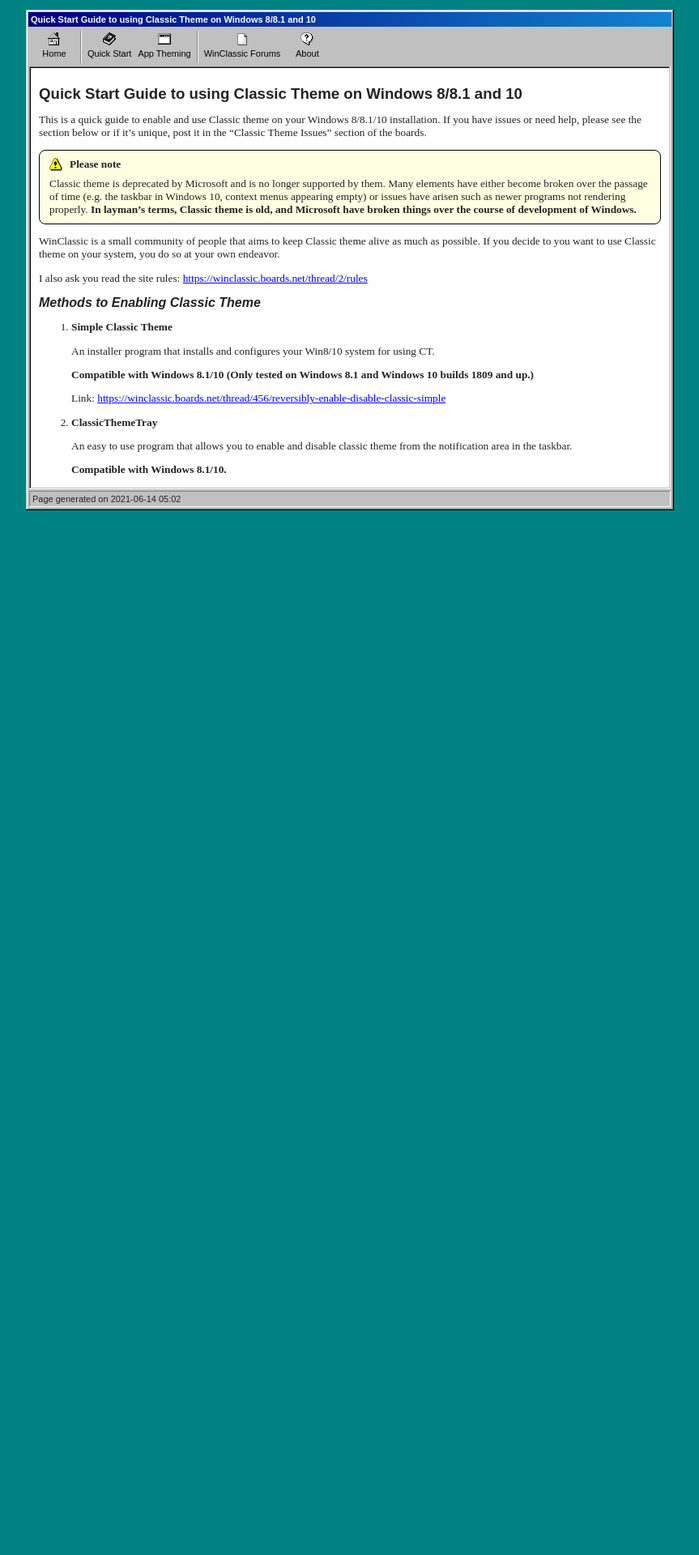
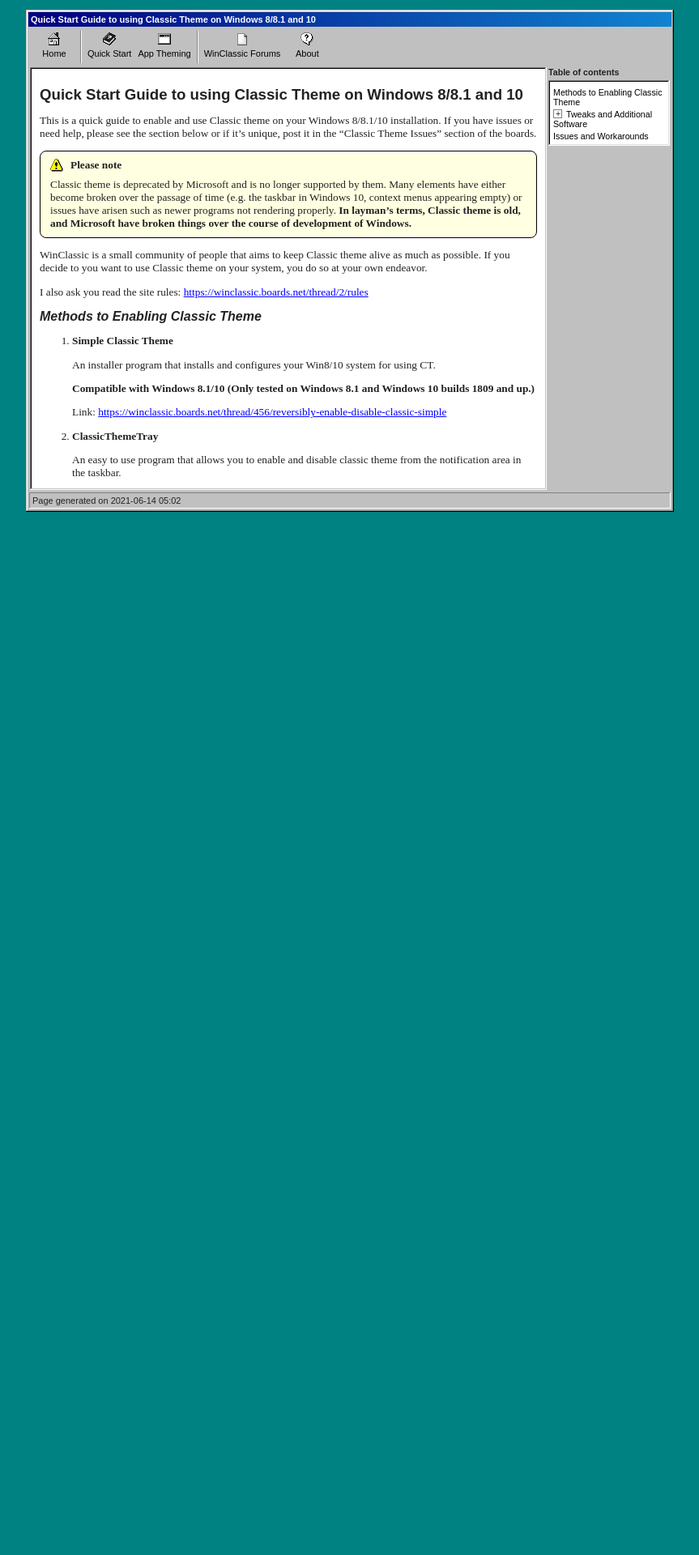
Before and after one commit to WinClassic/winclassic.github.io, a Jekyll site: the page built from quickstart.md, in a window 1280 px wide. Shown: the top 1920 px of the page at 81% size, without its empty margins (208-1071 px from the left). Built offline with Jekyll 4.4.1, drawn with Linux system fonts in a browser that asks for light colours.

Commit message:
Add table of contents

```diff
--- /dev/null
+++ b/_includes/toc-item.html
@@ -0,0 +1,18 @@
+<li>
+    {% assign fallbackLink = include.item.name | replace: " ", "-" | prepend: "#" | downcase %}
+    {% assign link = include.item.link | default: fallbackLink %}
+    {% if include.item.subitems %}
+    <details>
+        <summary>
+            <a href="{{ link }}">{{ include.item.name }}</a>
+        </summary>
+        <ul>
+            {% for s in include.item.subitems %}
+            {% include toc-item.html item=s %}
+            {% endfor %}
+        </ul>
+    </details>
+    {% else %}
+    <a href="{{ link }}">{{ include.item.name }}</a>
+    {% endif %}
+</li>
--- /dev/null
+++ b/_includes/toc.html
@@ -0,0 +1,5 @@
+<ul class="tree-view" style="height: 100%; margin-top:4px;">
+    {% for item in page.toc %}
+    {% include toc-item.html item=item %}
+    {% endfor %}
+</ul>
--- a/_layouts/document.html
+++ b/_layouts/document.html
@@ -2,6 +2,9 @@
 layout: default
 ---
 
+<table style="width:100%;border-collapse:collapse;">
+    <tr>
+        <td class="document-cell">
             <div class="inset">
                 <div class="document">
                     <div class="document-content">
@@ -9,3 +12,12 @@ layout: default
                     </div>
                 </div>
             </div>
+        </td>
+        {% if page.toc %}
+        <td class="toc-cell">
+            <b>Table of contents</b>
+            {% include toc.html %}
+        </td>
+        {% endif %}
+    </tr>
+</table>
--- a/assets/css/styles.scss
+++ b/assets/css/styles.scss
@@ -80,3 +80,7 @@ figure.highlight {
     display: flex;
     flex-direction: column;
 }
+
+.document-cell {
+    width: 100%;
+}
--- a/quickstart.md
+++ b/quickstart.md
@@ -1,6 +1,28 @@
 ---
 layout: document
 title: "Quick Start Guide to using Classic Theme on Windows 8/8.1 and 10"
+toc:
+- name: "Methods to Enabling Classic Theme"
+  link: "#methods"
+- name: "Tweaks and Additional Software"
+  link: "#tweaks"
+  subitems:
+  - name: "Start Menus"
+    link: "#startmenus"
+
+  - name: "Taskbars"
+    link: "#taskbars"
+
+  - name: "3D Borders"
+    link: "#borders"
+
+  - name: "Remove Address Bar"
+    link: "#remove-address-bar"
+
+  - name: "Alternative Address Bar"
+    link: "#alt-address-bar"
+- name: "Issues and Workarounds"
+  link: "#issues"
 ---
 
 # Quick Start Guide to using Classic Theme on Windows 8/8.1 and 10
```
Also changed, not shown: app-theming.md (+2 -0 lines). Lines whose indentation alone changed are shown as unchanged.
